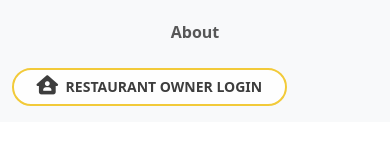
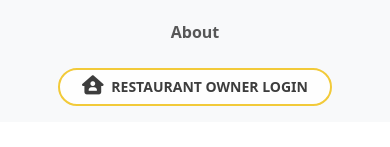
Before and after one commit to emanuele-pogliari/boolivery-frontend, a Vue app: page / in a window 390 px wide. Both pictures are taken after a click on the button 349 px from the left and 56 px from the top of the page. Shown: the part 244-391 px from the top of the page. Built offline with nearby package versions, Linux system fonts and the light colour scheme; no server answers; what vue-awesome-paginate would draw is missing.

Commit message:
fix collapse

```diff
--- a/src/components/AppNav.vue
+++ b/src/components/AppNav.vue
@@ -64,7 +64,7 @@ export default {
             <!-- Login Button -->
             <!-- just a placeholder -->
             <!-- <p class="ciao pt-1">Are you a restaurant owner?</p> -->
-            <a href="http://127.0.0.1:8000">
+            <a class="text-center" href="http://127.0.0.1:8000">
               <button class="btn btn-sm ms-auto my_button" type="button">
                 <i class="fa-solid fa-house-user"></i> Restaurant Owner Login
               </button>
```
